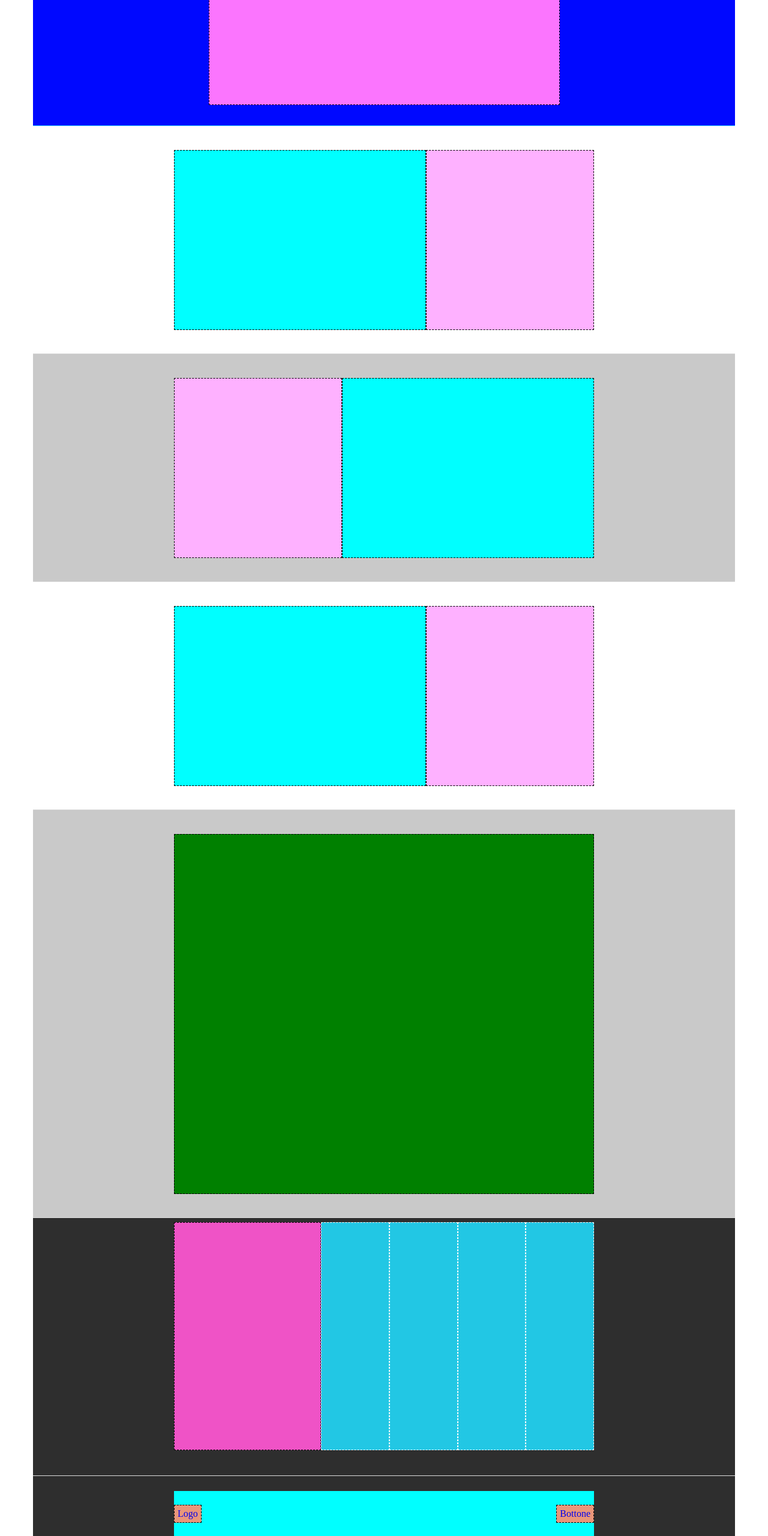
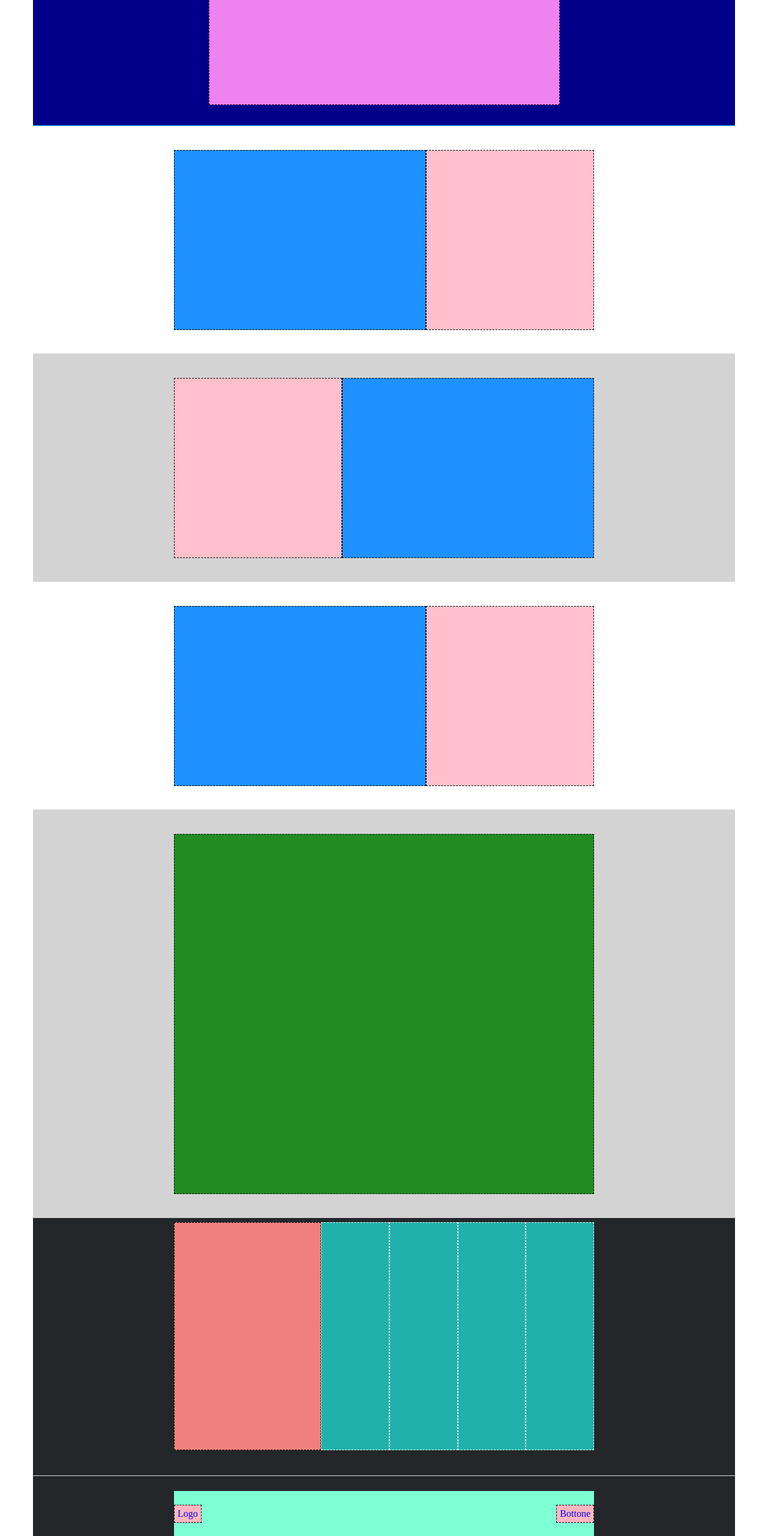
Before and after one commit to michelecanini/htmlcss-struttura-discord, a plain HTML site: page index.html in a window 1280 px wide. Shown: the part 170-2730 px from the top of the page at 60% size. Drawn offline with Linux system fonts and the light colour scheme.

Commit message:
color correction

```diff
--- a/css/style.css
+++ b/css/style.css
@@ -9,16 +9,16 @@
 /*impostazioni header e nav*/
 
 .container{
-    background-color: rgb(0, 247, 255);
+    background-color: #add8e6;
     max-width: 1170px;
     height: 50px;
     display: flex;
     margin: 0 auto;
-    border-bottom: 1px solid rgb(39, 199, 252)
+    border-bottom: 1px solid #a0c8df;
 }
 
 .row-nav{
-    background-color:darkorange;
+    background-color: #daa520;
     height: 30px;
     width: 700px;
     margin: auto;
@@ -77,7 +77,7 @@ a{
 /*impostazioni prima sezione main*/
 
 .container-one-sez{
-    background-color: rgb(0, 8, 255);
+    background-color: #00008b;
     max-width: 1170px;
     height: 330px;
     display: flex;
@@ -98,7 +98,7 @@ a{
 .col-one-sez{
     height: 260px;
     width: 100%;
-    background-color: rgb(251, 117, 254);
+    background-color: #ee82ee;
     border: 1px dashed black;
 }
 
@@ -123,14 +123,14 @@ a{
 }
 
 .col60-two-sez, .col60-four-sez{
-        background-color: aqua;
+        background-color: #1e90ff;
         border: 1px dashed black;
         width: 60%;
         height: 300px;
 }
 
 .col40-two-sez, .col40-four-sez{
-    background-color: rgb(254, 177, 255);
+    background-color: #ffc0cb;
     border: 1px dashed black;
     width: 40%;
     height: 300px;
@@ -139,7 +139,7 @@ a{
 /*impostazioni terza sezione main*/
 
 .container-three-sez{
-    background-color: rgb(201, 201, 201);
+    background-color: #d3d3d3;
     max-width: 1170px;
     height: 380px;
     display: flex;
@@ -156,7 +156,7 @@ a{
 }
 
 .col60-three-sez{
-        background-color: aqua;
+        background-color: #1e90ff;
         border: 1px dashed black;
         width: 60%;
         height: 300px;
@@ -164,7 +164,7 @@ a{
 }
 
 .col40-three-sez{
-    background-color: rgb(254, 177, 255);
+    background-color: #ffc0cb;
     border: 1px dashed black;
     width: 40%;
     height: 300px
@@ -173,12 +173,12 @@ a{
 /*impostazioni quinta sezione main*/
 
 .container-five-sez{
-    background-color: rgb(201, 201, 201);
+    background-color: #d3d3d3;
     max-width: 1170px;
     height: 680px;
     display: flex;
     margin: 0 auto;
-    border-bottom: 1px solid rgb(222, 222, 222)
+    border-bottom: 1px solid #d3d3d3;
 }
 
 .row-five-sez{
@@ -190,7 +190,7 @@ a{
 }
 
 .col-five-sez{
-        background-color: green;
+        background-color: #228b22;
         border: 1px dashed black;
         width: 100%;
         height: 600px;
@@ -199,7 +199,7 @@ a{
 /*impostazioni sesta sezione footer*/
 
 .container-six-sez{
-    background-color: rgb(46, 46, 46);
+    background-color: #23272a;
     max-width: 1170px;
     height: 430px;
     display: flex;
@@ -218,7 +218,7 @@ a{
 
 .col35-six-sez{
     margin-bottom: 35px;
-    background-color: rgb(239, 83, 198);
+    background-color: #f08080;
     border: 1px dashed black;
     width: 35%;
     height: 380px;
@@ -228,7 +228,7 @@ a{
 
     height: 380px;
     margin-bottom: 35px;
-    background-color: rgb(34, 199, 228);
+    background-color: #20b2aa;
     border: 1px dashed white;
     width: calc(65% / 4)
 }
@@ -236,7 +236,7 @@ a{
 /*impostazioni navigatore del footer*/
 
 .container-seven-sez{
-    background-color: rgb(46, 46, 46);
+    background-color: #23272a;
     max-width: 1170px;
     height: 100px;
     display: flex;
@@ -248,7 +248,7 @@ a{
     margin: auto;
     display: flex;
     justify-content: space-between;
-    background-color: aqua;
+    background-color: #7fffd4;
     height: 75px;
     margin-bottom: 0;
     align-items: center;
@@ -259,7 +259,7 @@ a{
     border: 1px dashed black;
     width: fit-content;
     height: fit-content;
-    background-color: darksalmon;
+    background-color: #ffb6c1;
     display: flex;
     padding: 5px;
 }
```
